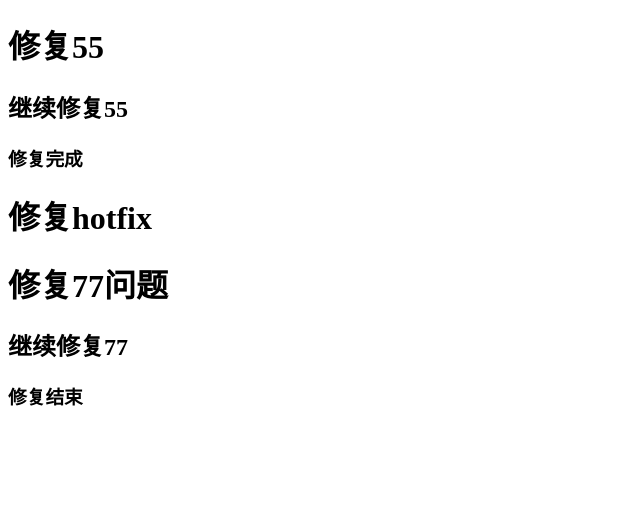
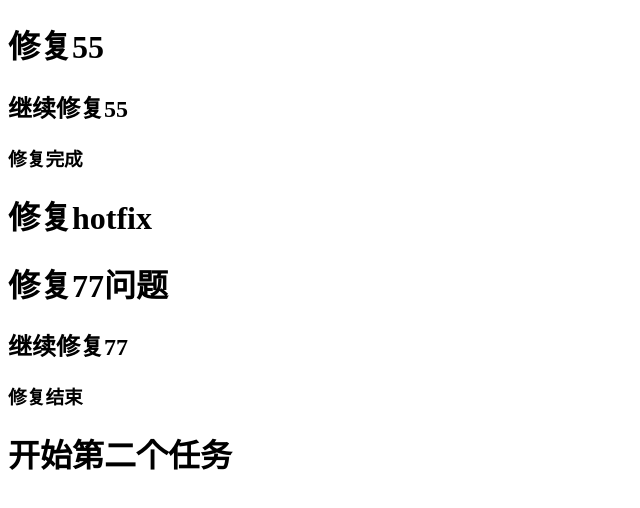
Before and after one commit to yuyucode/test-github, a plain HTML site: page new.html in a window 1280 px wide. Shown: the whole page, without its empty margins (0-640 px from the left). Drawn offline with Linux system fonts and the light colour scheme.

Commit message:
'主分支-2'

```diff
--- a/new.html
+++ b/new.html
@@ -21,6 +21,9 @@
     <h2>继续修复77</h2>
     <h3>修复结束</h3>
 </div>
+<div id="app2">
+    <h1>开始第二个任务</h1>
+</div>
 </body>
 <script>
     let a = 'hotfix';
```
